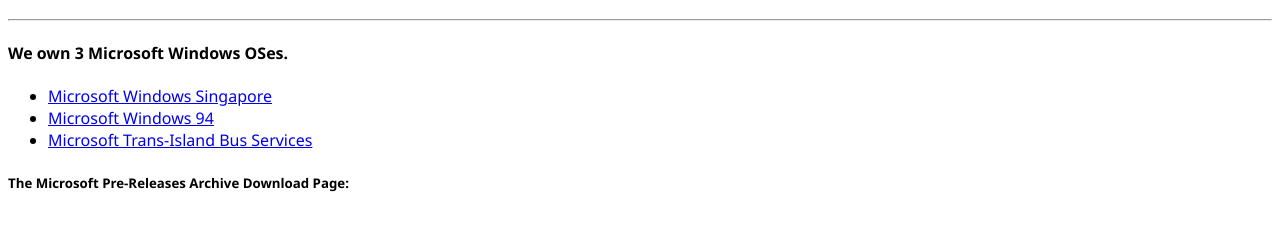
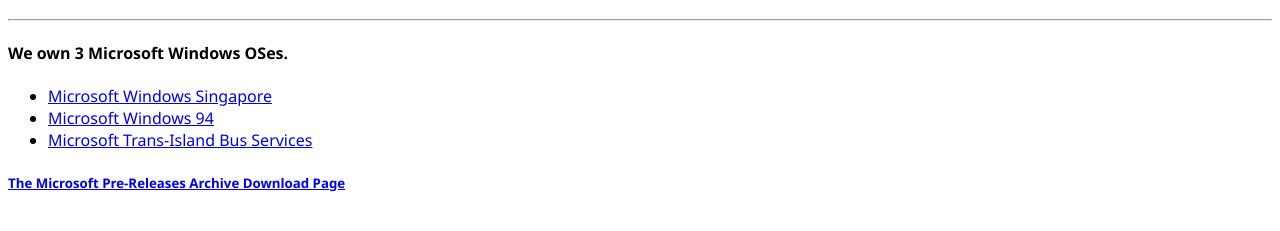
Before and after one commit to CanberraClass/skypeak-ms.com, a plain HTML site: page index.html in a window 1280 px wide. Shown: the part 67-298 px from the top of the page. Drawn offline with Linux system fonts and the light colour scheme.

Commit message:
modded to visit the page of archive pr

```diff
--- a/index.html
+++ b/index.html
@@ -15,7 +15,6 @@
             <li><a href="releases/win94.html">Microsoft Windows 94</a></li>
             <li><a href="info/tibs.html">Microsoft Trans-Island Bus Services</a></li>
         </ul>
-        <h5>The Microsoft Pre-Releases Archive Download Page:</h5>
-        <a href="archive.org"
+        <a href="https://archive.org/details/mssk-win-archive"><h5>The Microsoft Pre-Releases Archive Download Page</h5></a>
     </body>
 </html>
```
